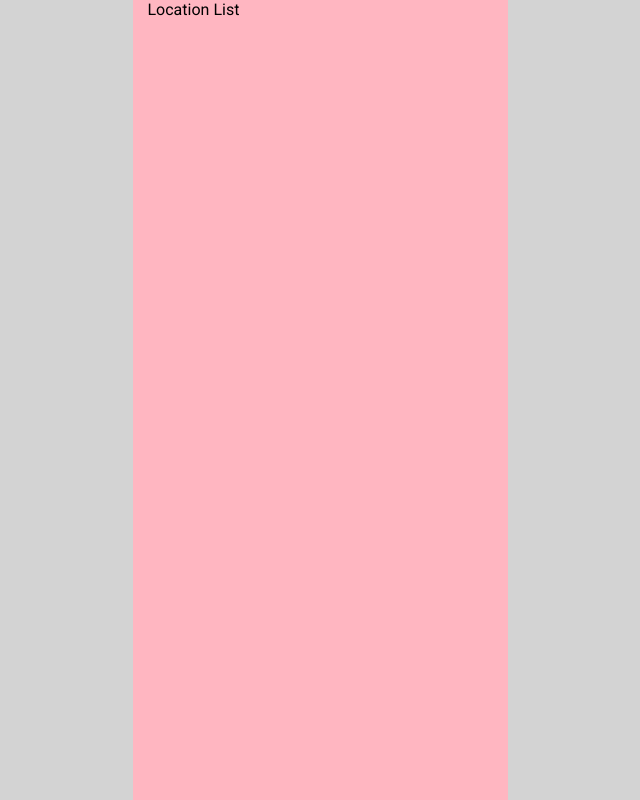
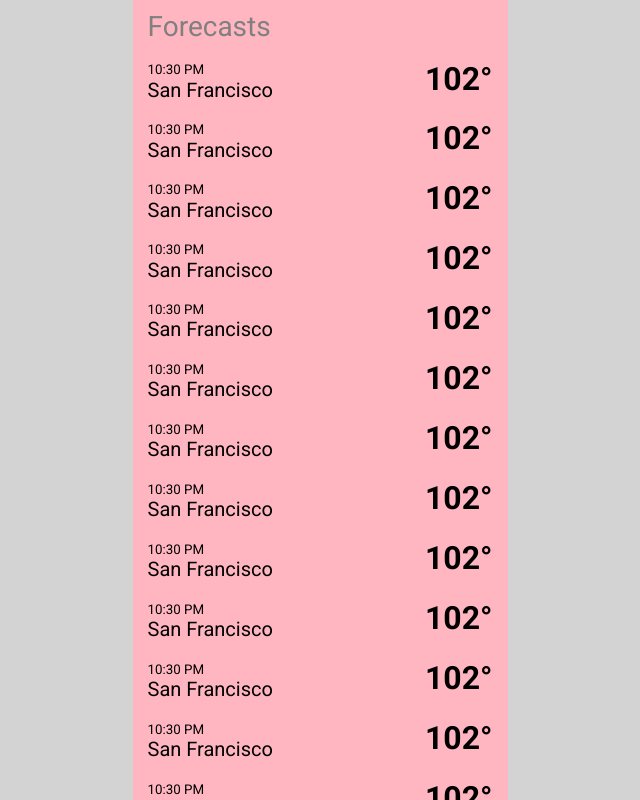
Before and after one commit to npranto/weather-art, a React (Create React App) app: page /gallery in a window 1280 px wide. Shown: the whole page, without its empty margins (320-960 px from the left). Built offline with nearby package versions, Linux system fonts and the light colour scheme.

Commit message:
w-fRMMcYsV => Layout for LocationListItem component

```diff
--- a/src/App.css
+++ b/src/App.css
@@ -6,4 +6,5 @@
 .App .routes {
     width: 100%;
     height: 100vh;
+    overflow: auto;
 }
--- a/src/components/LocationList/LocationList.css
+++ b/src/components/LocationList/LocationList.css
@@ -1,3 +1,4 @@
 .LocationList {
     width: 100%;
+    box-sizing: border-box;
 }
--- a/src/components/LocationList/LocationList.js
+++ b/src/components/LocationList/LocationList.js
@@ -1,12 +1,32 @@
 import React, {Component} from 'react';
 
 import './LocationList.css';
+import LocationListItem from '../LocationListItem/LocationListItem';
 
 class LocationList extends Component {
     render() {
         return (
             <div className="LocationList">
-                Location List
+                <LocationListItem />
+                <LocationListItem />
+                <LocationListItem />
+                <LocationListItem />
+                <LocationListItem />
+                <LocationListItem />
+                <LocationListItem />
+                <LocationListItem />
+                <LocationListItem />
+                <LocationListItem />
+                <LocationListItem />
+                <LocationListItem />
+                <LocationListItem />
+                <LocationListItem />
+                <LocationListItem />
+                <LocationListItem />
+                <LocationListItem />
+                <LocationListItem />
+                <LocationListItem />
+                <LocationListItem />
             </div>
         )
     }
--- /dev/null
+++ b/src/components/LocationListItem/LocationListItem.css
@@ -0,0 +1,15 @@
+.LocationListItem {
+    width: 100%;
+    display: flex;
+    overflow: auto;
+    justify-content: space-between;
+    align-items: center;
+    padding: 2% 0%;
+}
+.LocationListItem .location .city {
+    font-size: 1.25em;
+}
+.LocationListItem .temperature {
+    font-size: 2em;
+    font-weight: bold;
+}
--- /dev/null
+++ b/src/components/LocationListItem/LocationListItem.js
@@ -0,0 +1,21 @@
+import React, {Component} from 'react';
+
+import './LocationListItem.css';
+
+class LocationListItem extends Component {
+    render() {
+        return (
+            <div className="LocationListItem">
+                <div className="location">
+                    <sub className="time"> 10:30 PM </sub>
+                    <p className="city"> San Francisco </p>
+                </div>
+                <div className="temperature">
+                    <p> 102&deg; </p>
+                </div>
+            </div>
+        )
+    }
+}
+
+export default LocationListItem;
--- a/src/components/WeatherGallery/WeatherGallery.css
+++ b/src/components/WeatherGallery/WeatherGallery.css
@@ -5,3 +5,9 @@
     padding-right: 4%;
     box-sizing: border-box;
 }
+.WeatherGallery .title {
+    padding-top: 3%;
+    padding-bottom: 1.5%;
+    font-size: 1.75em;
+    color: gray;
+}
--- a/src/components/WeatherGallery/WeatherGallery.js
+++ b/src/components/WeatherGallery/WeatherGallery.js
@@ -7,6 +7,7 @@ class WeatherGallery extends Component {
     render() {
         return (
             <div className="WeatherGallery">
+                <p className="title"> Forecasts </p>
                 <LocationList />
             </div>
         )
```
